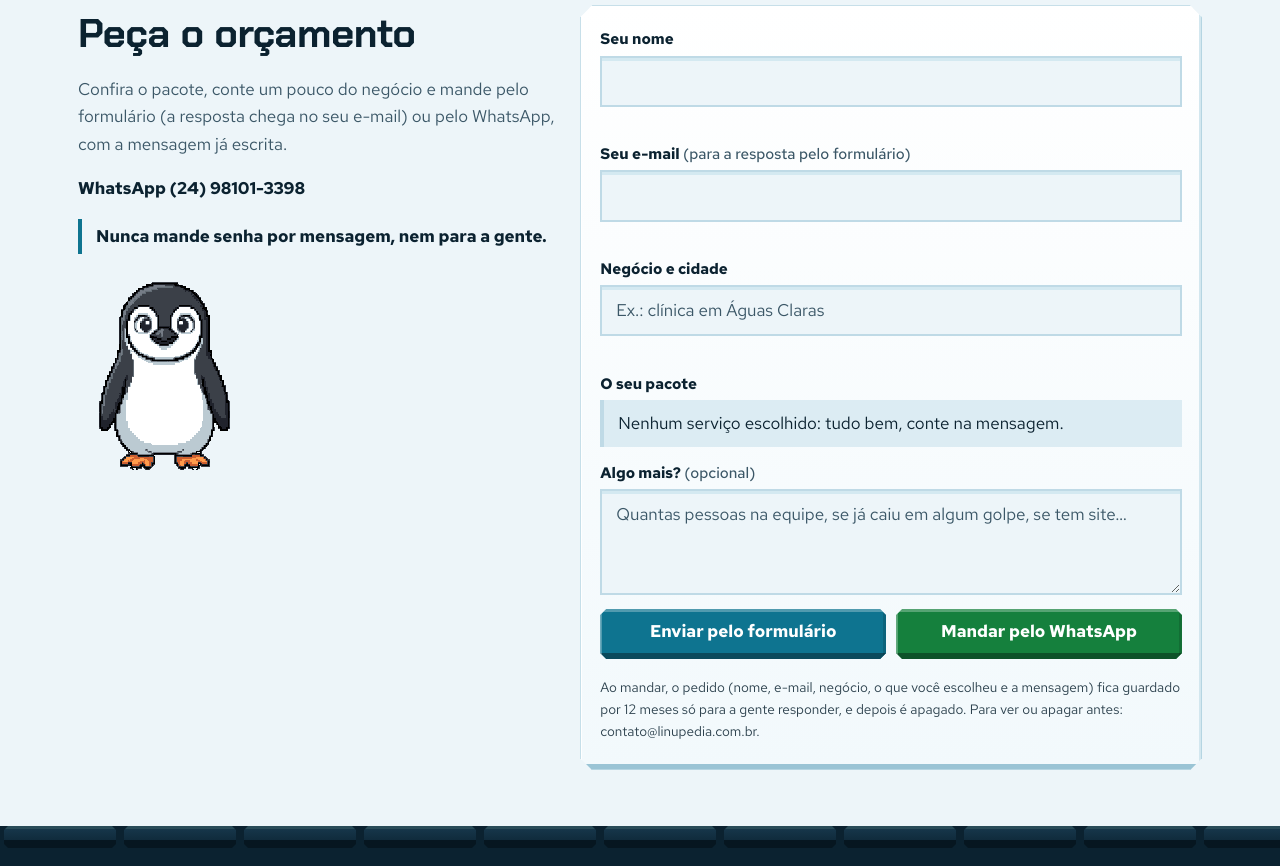
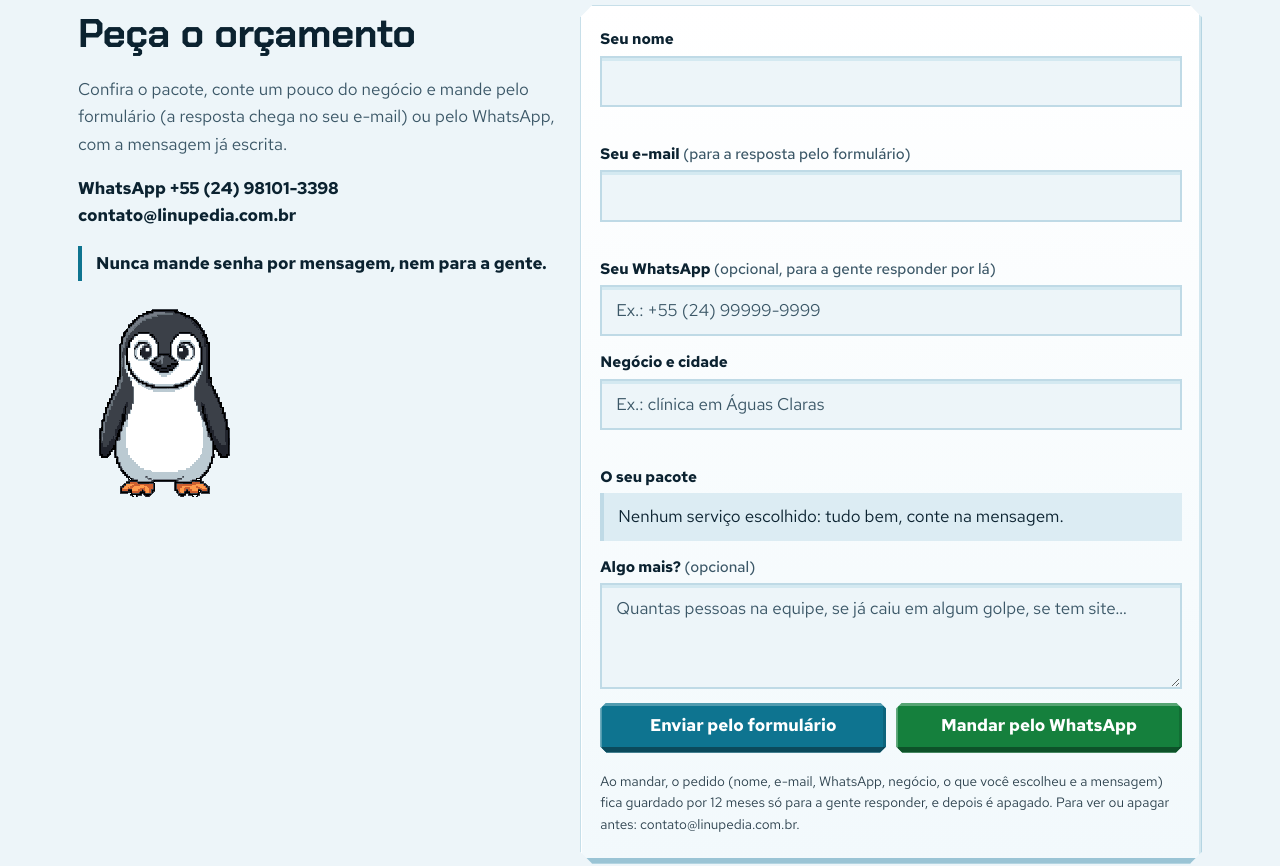
Before and after one commit to Seiabras/linu-seguro, a plain HTML site: page index.html in a window 1280 px wide. Shown: the part 5115-5981 px from the top of the page. Drawn offline with Linux system fonts and the light colour scheme.

Commit message:
Contato: WhatsApp +55 (24) 98101-3398 com o contato@ embaixo e o WhatsApp opcional no formulário

```diff
--- a/index.html
+++ b/index.html
@@ -29,7 +29,7 @@
   <script src="js/tema-inicio.js?v=b2e4d710"></script>
   <link rel="stylesheet" href="css/estilo.css?v=5dd4f1a7">
   <link rel="stylesheet" href="css/movimento.css?v=6c3684a3">
-  <script src="js/seguro.js?v=d5505e13" defer></script>
+  <script src="js/seguro.js?v=ab09966f" defer></script>
   <script src="js/linu-vivo.js?v=daf0f399" defer></script>
   <script src="js/movimento.js?v=c068d761" defer></script>
   <script src="js/farol-visitas.js?v=56fa18e5" defer></script>
@@ -453,7 +453,7 @@
           <h2 data-mov="palavras">Peça o orçamento</h2>
           <p>Confira o pacote, conte um pouco do negócio e mande pelo formulário (a resposta chega no seu e-mail) ou pelo
             WhatsApp, com a mensagem já escrita.</p>
-          <p class="contato-canais">WhatsApp (24) 98101-3398</p>
+          <p class="contato-canais">WhatsApp +55 (24) 98101-3398<br>contato@linupedia.com.br</p>
           <p class="contato-aviso">Nunca mande senha por mensagem, nem para a gente.</p>
           <img class="pixel contato-linu" data-mov="cortina" data-linu-vivo data-piscar="img/linu-frente-piscando.png?v=bdd2509a" src="img/linu-frente.png?v=015c42f4" alt="" width="172" height="190">
         </div>
@@ -467,6 +467,10 @@
             <label for="email">Seu e-mail <span class="opcional">(para a resposta pelo formulário)</span></label>
             <input type="email" id="email" name="email" autocomplete="email" inputmode="email" aria-describedby="email-erro">
             <p class="campo-erro" id="email-erro" aria-live="polite"></p>
+          </div>
+          <div class="campo">
+            <label for="telefone">Seu WhatsApp <span class="opcional">(opcional, para a gente responder por lá)</span></label>
+            <input type="tel" id="telefone" name="telefone" autocomplete="tel" inputmode="tel" maxlength="30" placeholder="Ex.: +55 (24) 99999-9999">
           </div>
           <div class="campo">
             <label for="negocio">Negócio e cidade</label>
@@ -489,7 +493,7 @@
             <a class="botao botao-whatsapp" href="https://wa.me/5524981013398" target="_blank" rel="noopener" data-enviar="whatsapp">Mandar pelo WhatsApp</a>
           </div>
           <p class="formulario-status" data-formulario-status role="status" aria-live="polite"></p>
-          <p class="formulario-privacidade">Ao mandar, o pedido (nome, e-mail, negócio, o que você escolheu e a mensagem) fica guardado por 12 meses só para a gente responder, e depois é apagado. Para ver ou apagar antes: contato@linupedia.com.br.</p>
+          <p class="formulario-privacidade">Ao mandar, o pedido (nome, e-mail, WhatsApp, negócio, o que você escolheu e a mensagem) fica guardado por 12 meses só para a gente responder, e depois é apagado. Para ver ou apagar antes: contato@linupedia.com.br.</p>
         </div>
       </div>
     </section>
--- a/js/seguro.js
+++ b/js/seguro.js
@@ -228,7 +228,7 @@
   var enviar = form.querySelector('[data-enviar="formulario"]');
   var estado = form.querySelector("[data-formulario-status]");
   // o que foi digitado não se perde ao recarregar
-  ["nome", "email", "negocio", "mensagem"].forEach(function (k) {
+  ["nome", "email", "telefone", "negocio", "mensagem"].forEach(function (k) {
     var v = ler("seguro-" + k);
     if (v) campo(k).value = v;
     campo(k).addEventListener("input", function () { guardar("seguro-" + k, campo(k).value); escreverMensagem(); });
@@ -265,7 +265,7 @@
   function dadosDo(canal) {
     var robo = form.querySelector('[name="site_extra"]');
     return {
-      nome: campo("nome").value.trim(), negocio: campo("negocio").value.trim(), email: campo("email").value.trim(),
+      nome: campo("nome").value.trim(), negocio: campo("negocio").value.trim(), email: campo("email").value.trim(), telefone: campo("telefone").value.trim(),
       pacote: escolhidos.map(function (id) { return nomes[id]; }).join(", "),
       estimativa: escolhidos.length ? estimativa(escolhidos) : "",
       mensagem: campo("mensagem").value.trim(), canal: canal, site_extra: robo ? robo.value : ""
```
